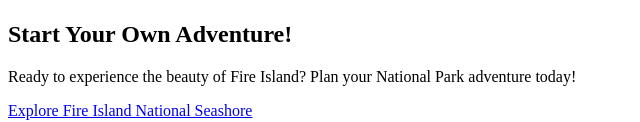
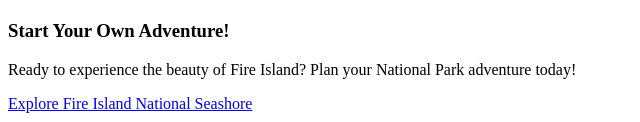
Before and after one commit to kellylenjirr-hub/HTMLBasics, a plain HTML site: page index.html in a window 1280 px wide. Shown: the part 1386-1508 px from the top of the page, without its empty margins (0-640 px from the left). Drawn offline with Linux system fonts and the light colour scheme.

Commit message:
Fix call to action heading

```diff
--- a/index.html
+++ b/index.html
@@ -58,7 +58,7 @@
 
     <!-- Call to Action -->
     <section>
-        <h2>Start Your Own Adventure!</h2>
+        <h3>Start Your Own Adventure!</h3>
         <p>
             Ready to experience the beauty of Fire Island?
             Plan your National Park adventure today!
```
